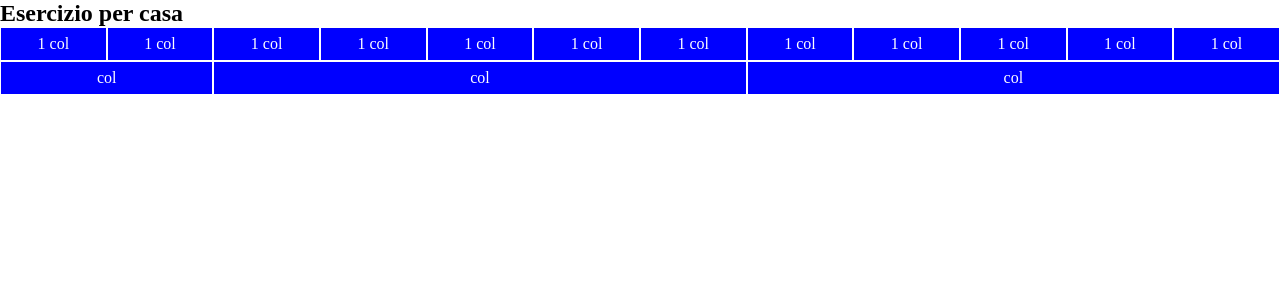
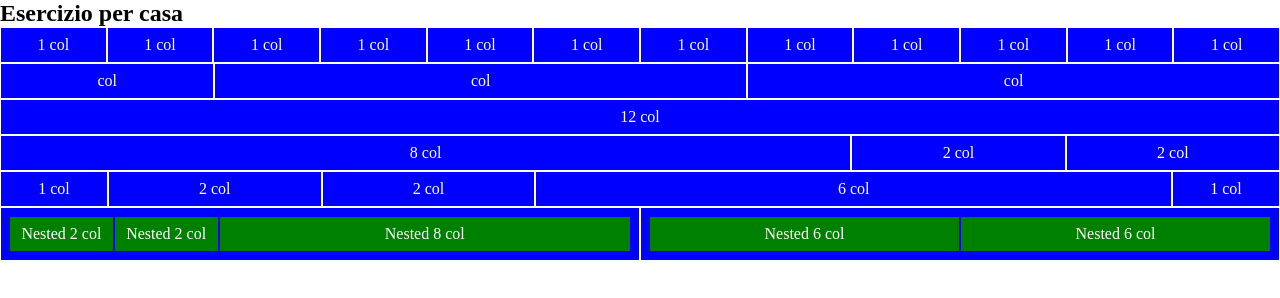
Before and after one commit to gmirizzi/html-css-12bool, a plain HTML site: page index.html in a window 1280 px wide. Drawn offline with Linux system fonts and the light colour scheme.

Commit message:
sesta riga

```diff
--- a/css/stile.css
+++ b/css/stile.css
@@ -1,7 +1,11 @@
 [class*="col"] {
     background-color: blue;
-    border: 1px solid white;
     color: white;
     text-align: center;
-    line-height: 2em;
+    padding: .5em;
+    margin: 1px;
 }
+
+[class*="col"] [class*="col"] {
+    background-color: green;
+}
--- a/index.html
+++ b/index.html
@@ -33,11 +33,36 @@
         <div class="col-5">col</div>
         <div class="col-5">col</div>
     </div>
-    <div class="row"></div>
-    <div class="row"></div>
-    <div class="row"></div>
-    <div class="row"></div>
-    <div class="row"></div>
+    <!-- TERZA RIGA -->
+    <div class="row">
+        <div class="col-12">12 col</div>
+    </div>
+    <!-- QUARTA RIGA -->
+    <div class="row">
+        <div class="col-8">8 col</div>
+        <div class="col-2">2 col</div>
+        <div class="col-2">2 col</div>
+    </div>
+    <!-- QUINTA RIGA -->
+    <div class="row">
+        <div class="col-1">1 col</div>
+        <div class="col-2">2 col</div>
+        <div class="col-2">2 col</div>
+        <div class="col-6">6 col</div>
+        <div class="col-1">1 col</div>
+    </div>
+    <!-- SESTA RIGA -->
+    <div class="row">
+        <div class="row col-6">
+            <div class="col-2">Nested 2 col</div>
+            <div class="col-2">Nested 2 col</div>
+            <div class="col-8">Nested 8 col</div>
+        </div>
+        <div class="row col-6">
+            <div class="col-6">Nested 6 col</div>
+            <div class="col-6">Nested 6 col</div>
+        </div>
+    </div>
 </body>
 
 </html>
```
